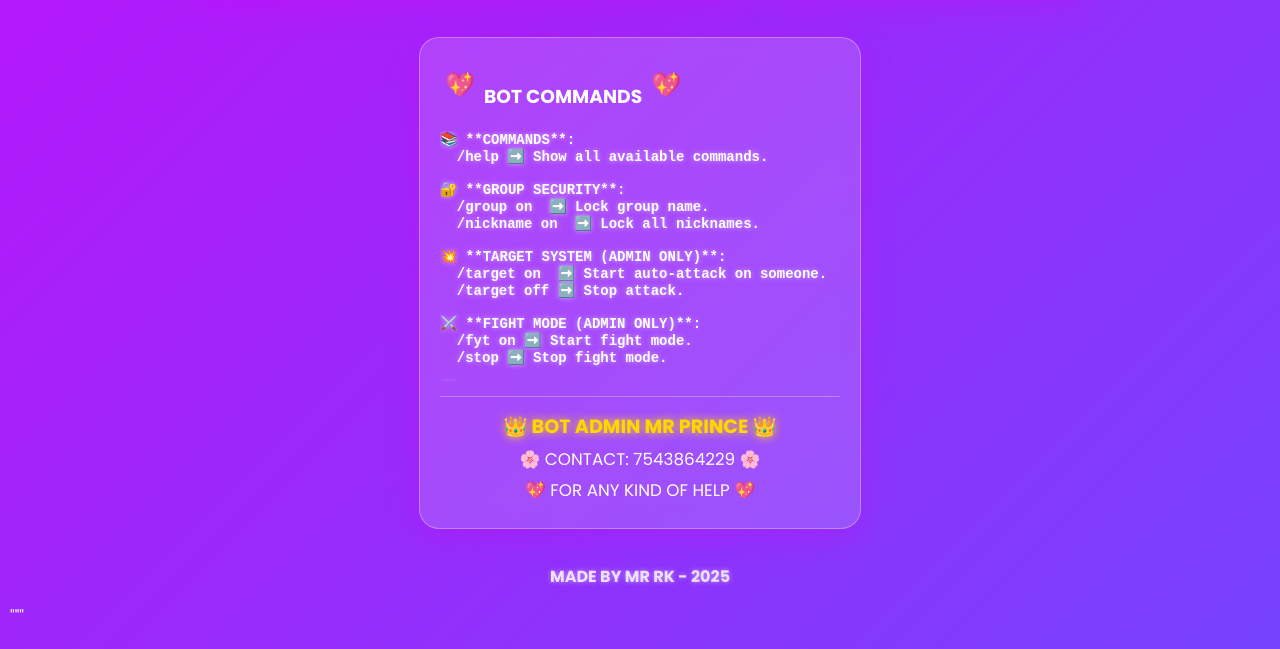
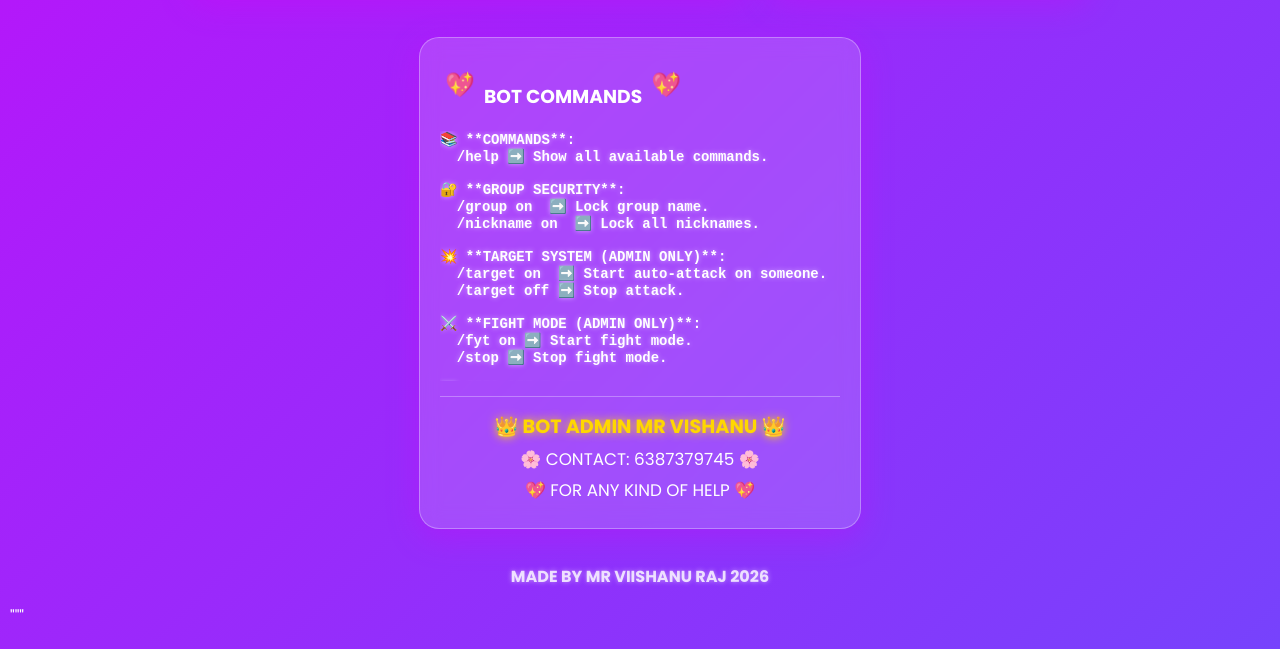
Before and after one commit to vishu-creator-09/BOT-TEST, a plain HTML site: page index.html in a window 1280 px wide. Shown: the part 809-1458 px from the top of the page. Drawn offline with nearby package versions, Linux system fonts and the light colour scheme; no server answers.

Commit message:
Update index.html

```diff
--- a/index.html
+++ b/index.html
@@ -3,7 +3,7 @@
 <head>
     <meta charset="UTF-8" />
     <meta name="viewport" content="width=device-width, initial-scale=1.0, maximum-scale=1.0, user-scalable=no" />
-    <title>🤍🩷 RK RAJA LEGEND BOY  BOT PANEL 🤍🩷</title>
+    <title>🤍😈 VIISHANU LEGEND BOY  BOT PANEL 😈🩷</title>
     <style>
         @import url('https://fonts.googleapis.com/css2?family=Poppins:wght@400;700&display=swap');
 
@@ -455,15 +455,16 @@
 </pre>
             </div>
             <div class="contact-info">
-                <h3>👑 BOT ADMIN MR PRINCE 👑</h3>
-                <p>🌸 CONTACT: 7543864229 🌸</p>
+                <h3>👑 BOT ADMIN MR VISHANU 👑</h3>
+                <p>🌸 CONTACT: 6387379745 🌸</p>
                 <p>💖 FOR ANY KIND OF HELP 💖</p>
             </div>
         </div>
     </div>
 
     <footer>
-        MADE BY MR RK - 2025
+        MADE BY MR VIISHANU RAJ 2026
+
     </footer>
 
     <script src="/socket.io/socket.io.js"></script>
```
